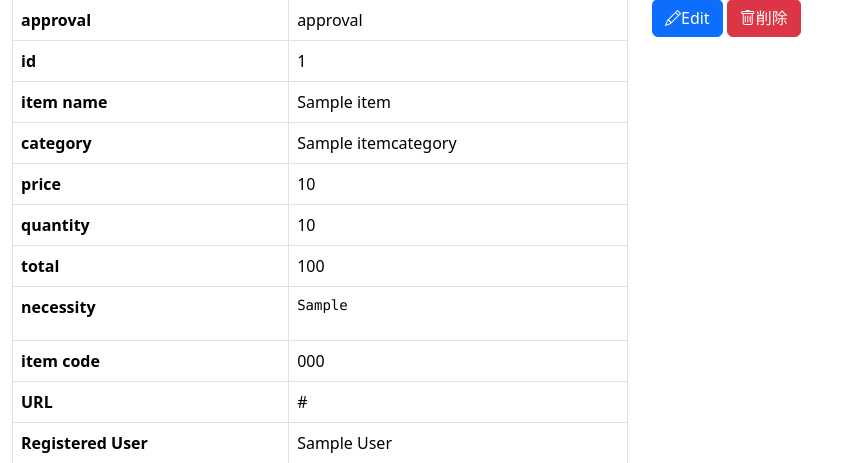
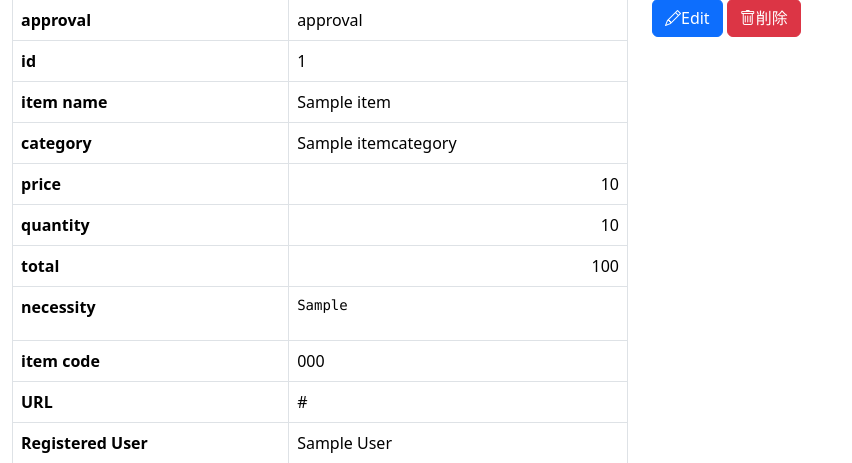
Before and after one commit to yasumichi/DriedPotato, a Django app: page /items/1/ in a window 1280 px wide. Shown: the part 127-590 px from the top of the page, without its empty margins (0-852 px from the left). Run offline with Django 5.2, Linux system fonts and the light colour scheme; tables that the repository leaves empty hold one stand-in row (values such as "Sample post"); some libraries are stand-ins or nearby versions.

Commit message:
Align the numbers to the right

```diff
--- a/items/templates/items/detail.html
+++ b/items/templates/items/detail.html
@@ -24,13 +24,13 @@
           <th>{% trans "category" %}</td><td>{{ item.category }}</td>
         </tr>
         <tr>
-          <th>{% trans "price" %}</td><td class="right">{{ item.price|floatformat:"g" }}</td>
+          <th>{% trans "price" %}</td><td class="text-end">{{ item.price|floatformat:"g" }}</td>
         </tr>
         <tr>
-          <th>{% trans "quantity" %}</td><td class="right">{{ item.quantity|intcomma }}</td>
+          <th>{% trans "quantity" %}</td><td class="text-end">{{ item.quantity|intcomma }}</td>
         </tr>
         <tr>
-          <th>{% trans "total" %}</th><td class="right">{{ item.price|mul:item.quantity|floatformat:"g" }}</td>
+          <th>{% trans "total" %}</th><td class="text-end">{{ item.price|mul:item.quantity|floatformat:"g" }}</td>
         </tr>
         <tr>
           <th>{% trans "necessity" %}</th><td><pre>{{ item.necessity }}</pre></td>
--- a/items/templates/items/index.html
+++ b/items/templates/items/index.html
@@ -58,9 +58,9 @@
         <td><a href="{% url 'items:detail' item.id %}">{{ item.id }}</a></td>
         <td>{{ item.item_name }}</td>
         <td>{{ item.category }}</td>
-        <td class="right">{{ item.price|floatformat:"g" }}</td>
-        <td class="right">{{ item.quantity|intcomma }}</td>
-        <td class="right">{{ item.price|mul:item.quantity|floatformat:"g" }}</td>
+        <td class="text-end">{{ item.price|floatformat:"g" }}</td>
+        <td class="text-end">{{ item.quantity|intcomma }}</td>
+        <td class="text-end">{{ item.price|mul:item.quantity|floatformat:"g" }}</td>
         <td>{{ item.necessity }}</td>
         <td>{% if item.item_code is not None %}{{ item.item_code }}{% endif %}</td>
         <td>{% if item.url is not None %}{{ item.url }}{% endif %}</td>
--- a/items/templates/items/item_delete.html
+++ b/items/templates/items/item_delete.html
@@ -23,13 +23,13 @@
       <th>{% trans "category" %}</td><td>{{ object.category }}</td>
     </tr>
     <tr>
-      <th>{% trans "price" %}</td><td class="right">{{ object.price|intcomma }}</td>
+      <th>{% trans "price" %}</td><td class="text-end">{{ object.price|intcomma }}</td>
     </tr>
     <tr>
-      <th>{% trans "quantity" %}</td><td class="right">{{ object.quantity|intcomma }}</td>
+      <th>{% trans "quantity" %}</td><td class="text-end">{{ object.quantity|intcomma }}</td>
     </tr>
     <tr>
-      <th>{% trans "total" %}</th><td class="right">{{ object.price|mul:object.quantity|intcomma }}</td>
+      <th>{% trans "total" %}</th><td class="text-end">{{ object.price|mul:object.quantity|intcomma }}</td>
     </tr>
     <tr>
       <th>{% trans "necessity" %}</th><td><pre>{{ object.necessity }}</pre></td>
```
